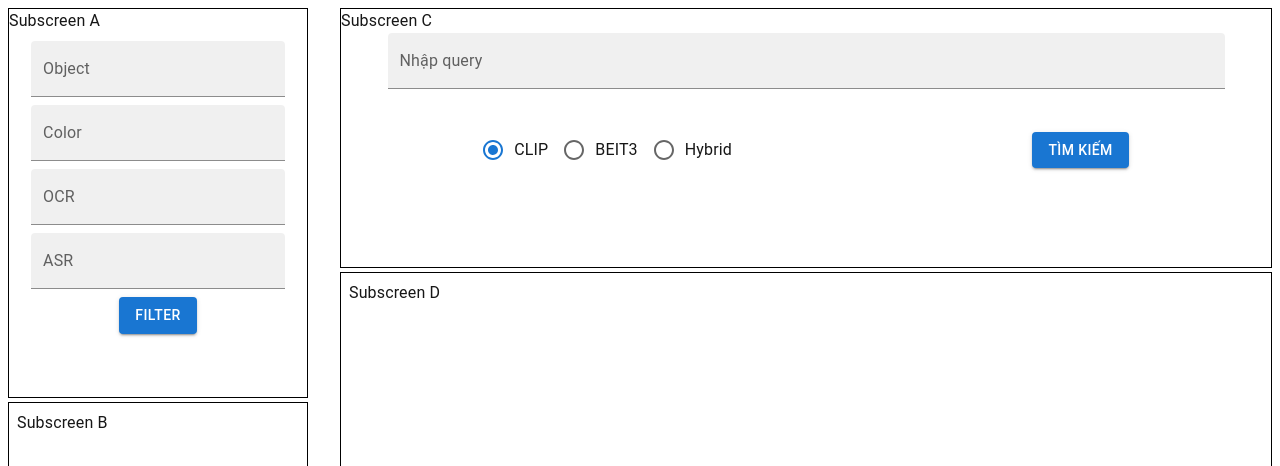
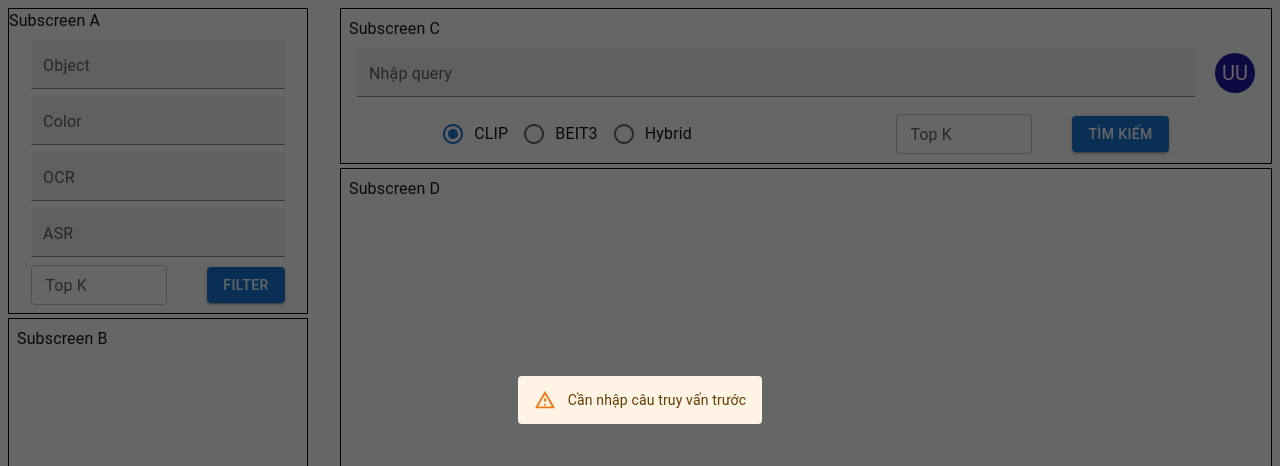
Before and after one commit to giaNguyen214/KNBHT, a Next.js app: page /main in a window 1280 px wide. Both pictures are taken after a click on the button "FILTER". Shown: the top 466 px of the page. Built offline with nearby package versions, Linux system fonts and the light colour scheme; no server answers.

Commit message:
feat: add topk + avatar

```diff
--- a/src/api/search.ts
+++ b/src/api/search.ts
@@ -11,7 +11,7 @@ export const simpleSearch = async (searchPayload: SearchPayload) => {
         color_filters: searchPayload.color_filters || [],
         ocr_query: searchPayload.ocr_query,
         asr_query: searchPayload.asr_query,
-        top_k: 10
+        top_k: searchPayload.top_k
     };
 
     const response = await axiosClient.post(API_CONFIG.ENDPOINTS.SEARCH.SIMPLE, payload)
--- a/src/components/simple/SubscreenA.tsx
+++ b/src/components/simple/SubscreenA.tsx
@@ -6,6 +6,8 @@ import {
     TextField,
     Button
 } from "@mui/material"
+
+import PopupAlert from "../utils/Popup";
 
 import { useSearchContext, useSearchResultContext } from "@/contexts/searchContext";
 import { useState } from "react";
@@ -18,8 +20,45 @@ export default function SubscreenA() {
     const [colorFilters, setColorFilters] = useState<string[]>([]);
     const [ocrQuery, setOcrQuery] = useState("");
     const [asrQuery, setAsrQuery] = useState("");
+    const [topK, setTopK] = useState<number | "">("")
+
+    const [isOpen, setIsOpen] = useState(false)
+    const [popupSeverity, setPopupSeverity] = useState<"success" | "info" | "warning" | "error">("info");
+    const [popupMessage, setPopupMessage] = useState("")
+    const closeModal = () => {
+        setIsOpen(false)
+    }
+
+    const validateFilters = () => {
+        if (query.trim() === "") {
+            return { valid: false, severity: "warning" as const, message: "Cần nhập câu truy vấn trước" };
+        }
+
+        const noFilters =
+            objectFilters.length === 0 &&
+            colorFilters.length === 0 &&
+            ocrQuery.trim() === "" &&
+            asrQuery.trim() === "";
+
+        if (noFilters) {
+            return { valid: false, severity: "info" as const, message: "Cần chọn filter trước" };
+        }
+
+        return { valid: true } as const;
+    };
 
     const onFilterClick = () => {
+        const result = validateFilters();
+
+        if (!result.valid) {
+            setPopupSeverity(result.severity);
+            setPopupMessage(result.message);
+            setIsOpen(true);
+            return;
+        }
+
+        const topK_value = topK === "" ? 100 : Number(topK);
+
         handleSearch({
             text_query: query,
             mode: mode,
@@ -27,7 +66,7 @@ export default function SubscreenA() {
             color_filters: colorFilters,
             ocr_query: ocrQuery,
             asr_query: asrQuery,
-            top_k: 100
+            top_k: topK_value
         });
     };
     return (
@@ -39,33 +78,81 @@ export default function SubscreenA() {
                     label="Object"
                     variant="filled"
                     className="w-[90%]"
-                    onChange={(e) => setObjectFilters(e.target.value.split(","))}
-                    placeholder="Nhập nhiều object, cách nhau bằng dấu phẩy"
+                    onChange={(e) =>
+                        setObjectFilters(
+                            e.target.value
+                                .split(",")
+                                .map(v => v.trim())
+                                .filter(Boolean) // tương đương v !== ""
+                        )
+                    }
+                    placeholder="Nhập nhiều object, cách nhau bằng ','"
+                    size="small"
                 />
                 <TextField
                     label="Color"
                     variant="filled"
                     className="w-[90%]"
-                    onChange={(e) => setColorFilters(e.target.value.split(","))}
-                    placeholder="Nhập nhiều màu, cách nhau bằng dấu phẩy"
+                    onChange={(e) =>
+                        setColorFilters(
+                            e.target.value
+                                .split(",")
+                                .map(v => v.trim())
+                                .filter(Boolean)
+                        )
+                    }
+                    placeholder="Nhập nhiều màu, cách nhau bằng ','"
+                    size="small"
                 />
                 <TextField
                     label="OCR"
                     variant="filled"
                     className="w-[90%]"
                     onChange={(e) => setOcrQuery(e.target.value)}
+                    size="small"
                 />
                 <TextField
                     label="ASR"
                     variant="filled"
                     className="w-[90%]"
                     onChange={(e) => setAsrQuery(e.target.value)}
+                    size="small"
                 />
 
-                <Button variant="contained" onClick={onFilterClick}>
-                    {searching ? "filtering..." : "Filter"}
-                </Button>
+                <Box className="flex justify-center items-center gap-10">
+                    <TextField
+                        label="Top K"
+                        type="number"
+                        variant="outlined"
+                        value={topK}
+                        onChange={(e) => {
+                            const val = e.target.value;
+                            setTopK(val === "" ? "" : Number(val));
+                        }}
+                        slotProps={{
+                            input: {
+                                inputProps: {
+                                    min: 0,
+                                    max: 100000,
+                                    step: 1,
+                                },
+                            },
+                        }}
+                        size="small"
+                    />
+                    <Button variant="contained" onClick={onFilterClick}>
+                        {searching ? "filtering..." : "Filter"}
+                    </Button>
+                </Box>
             </Box>
+
+            {isOpen && (
+                <PopupAlert
+                    severity={popupSeverity}
+                    message={popupMessage}
+                    closeModal={closeModal}
+                />
+            )}
         </Box>
     )
 }
--- a/src/components/simple/SubscreenC.tsx
+++ b/src/components/simple/SubscreenC.tsx
@@ -12,12 +12,32 @@ import RadioGroup from '@mui/material/RadioGroup';
 import FormControlLabel from '@mui/material/FormControlLabel';
 import FormControl from '@mui/material/FormControl';
 import { useSearchContext, useSearchResultContext } from "@/contexts/searchContext";
+import { useState, useEffect } from "react";
+import PopupAlert from "../utils/Popup";
+import CustomAvatar from "../utils/CustomAvatar";
 
 export default function SubscreenC() {
     const { query, setQuery, mode, setMode } = useSearchContext();
     const {searching, handleSearch} = useSearchResultContext()
+    const [topK, setTopK] = useState<number | "">("")
+
+    const [isOpen, setIsOpen] = useState(false)
+    const [popupSeverity, setPopupSeverity] = useState<"success" | "info" | "warning" | "error">("info");
+    const [popupMessage, setPopupMessage] = useState("")
+    const closeModal = () => {
+        setIsOpen(false)
+    }
 
     const onSearchClick = () => {
+        if (query.trim() === "") {
+            setPopupSeverity("warning");
+            setPopupMessage("Cần nhập câu truy vấn trước");
+            setIsOpen(true);
+            return;
+        }
+
+        const topK_value = topK === "" ? 100 : Number(topK);
+
         handleSearch({
             text_query: query,
             mode: mode,
@@ -25,24 +45,37 @@ export default function SubscreenC() {
             color_filters: [],
             ocr_query: "",
             asr_query: "",
-            top_k: 100
+            top_k: topK_value
         });
     };
 
+    const [username, setUsername] = React.useState<string>("Unknown User");
+    useEffect(() => {
+        const storedUsername = localStorage.getItem("username");
+        if (storedUsername) {
+            setUsername(storedUsername);
+        }
+    }, []);
+
 
     return (
-        <Box className="w-full h-full border border-solid border-black">
+        <Box className="w-full h-full p-2 border border-solid border-black">
             <Typography>Subscreen C</Typography>
             <Box className="flex flex-col justify-center items-center">
+                <Box className="w-full p-2 flex justify-center items-center gap-5">
                     <TextField
                         id="filled-basic"
                         label="Nhập query"
                         variant="filled"
-                    className="w-[90%]"
                         value={query}
                         onChange={(e) => setQuery(e.target.value)}
+                        size="small"
+                        fullWidth
                     />
-                <Box className="flex-1 w-full mt-10 flex justify-around items-center">
+
+                    <CustomAvatar name={"Unknown User"}/>
+                </Box>
+                <Box className="flex-1 w-full mt-2 flex justify-around items-center">
                     <FormControl>
                         <RadioGroup
                             row
@@ -57,11 +90,42 @@ export default function SubscreenC() {
                         </RadioGroup>
                     </FormControl>
 
+
+                    <Box className="flex justify-center items-center gap-10">
+                        <TextField
+                            label="Top K"
+                            type="number"
+                            variant="outlined"
+                            value={topK}
+                            onChange={(e) => {
+                                const val = e.target.value;
+                                setTopK(val === "" ? "" : Number(val));
+                            }}
+                            slotProps={{
+                                input: {
+                                    inputProps: {
+                                        min: 0,
+                                        max: 100000,
+                                        step: 1,
+                                    },
+                                },
+                            }}
+                            size="small"
+                        />
                         <Button variant="contained" onClick={onSearchClick}>
                             {searching ? "đang tìm kiếm..." : "Tìm kiếm"}
                         </Button>
                     </Box>
+
                 </Box>
+            </Box>
+            {isOpen && (
+                <PopupAlert
+                    severity={popupSeverity}
+                    message={popupMessage}
+                    closeModal={closeModal}
+                />
+            )}
         </Box>
 
     )
--- /dev/null
+++ b/src/components/utils/CustomAvatar.tsx
@@ -0,0 +1,38 @@
+import * as React from 'react';
+import Avatar from '@mui/material/Avatar';
+import { AvatarProps } from "@/types/Utils"
+
+function stringToColor(string: string) {
+  let hash = 0;
+  let i;
+
+  /* eslint-disable no-bitwise */
+  for (i = 0; i < string.length; i += 1) {
+    hash = string.charCodeAt(i) + ((hash << 5) - hash);
+  }
+
+  let color = '#';
+
+  for (i = 0; i < 3; i += 1) {
+    const value = (hash >> (i * 8)) & 0xff;
+    color += `00${value.toString(16)}`.slice(-2);
+  }
+  /* eslint-enable no-bitwise */
+
+  return color;
+}
+
+function stringAvatar(name: string) {
+  return {
+    sx: {
+      bgcolor: stringToColor(name),
+    },
+    children: `${name.split(' ')[0][0]}${name.split(' ')[1][0]}`,
+  };
+}
+
+export default function CustomAvatar( {name} :AvatarProps) {
+  return (
+    <Avatar {...stringAvatar(name)} />
+  );
+}
--- a/src/components/utils/Popup.tsx
+++ b/src/components/utils/Popup.tsx
@@ -1,14 +1,21 @@
 import {
-    Box
+    Box,
+    Alert
 } from "@mui/material";
+import { PopupAlertProps } from "@/types/Utils";
 
-export default function Popup(Content: any, closeModal: () => void) {
+export default function PopupAlert({
+  severity,
+  message,
+  closeModal,
+}: PopupAlertProps) {
 
     return (
-        <Box className="fixed top-0 left-0 w-full h-full vg-[rgba(0, 0, 0, 0.6)] flex justify-center items-center z-9999" onClick={closeModal}>
-            <Box className="bg-white p-2 rounded-10 max-w-1000 w-full" onClick={(e) => {e.stopPropagation()}}>
-                <Content/>
-            </Box>
+        <Box className="fixed top-0 left-0 w-screen h-screen bg-[rgba(0,0,0,0.6)] flex justify-center items-center z-[9999]" onClick={closeModal}>
+            {/* <Box className="bg-white p-2 rounded-10 max-w-[200px] w-full" onClick={(e) => {e.stopPropagation()}}>
+                <Alert severity={severity}>{message}</Alert>
+            </Box> */}
+            <Alert severity={severity}>{message}</Alert>
         </Box>
     )
 }
--- a/src/hooks/search.ts
+++ b/src/hooks/search.ts
@@ -9,7 +9,7 @@ export const useSearch = () => {
   const [searching, setSearching] = useState(false);
 
   const search = async (type: string, searchPayload: SearchPayload) => {
-    console.log(`search payload ${type}`, searchPayload)
+    // console.log(`search payload ${type}`, searchPayload)
     setSearching(true);
     try {
       let data;
@@ -18,7 +18,7 @@ export const useSearch = () => {
       } else {
         data = await temporalSearch(searchPayload);
       }
-      console.log("data", data)
+    //   console.log("data", data)
       setResults(data?.results || []);
     //   setResults(data || [])
     } catch (error) {
--- /dev/null
+++ b/src/types/Utils.ts
@@ -0,0 +1,13 @@
+export type PopupAlertProps = {
+    severity: "success" | "info" | "warning" | "error";
+    message: string;
+    closeModal: () => void;
+};
+
+export type AvatarProps = {
+    name: string
+}
+
+export type LoginProps = {
+    closeModal: () => void;
+};
```
Also changed, not shown: src/app/main/page.tsx (+23 -3 lines), src/app/temporal/page.tsx (+21 -0 lines), src/components/utils/Login.tsx (added, +40 -0 lines). Lines whose indentation alone changed are shown as unchanged.
